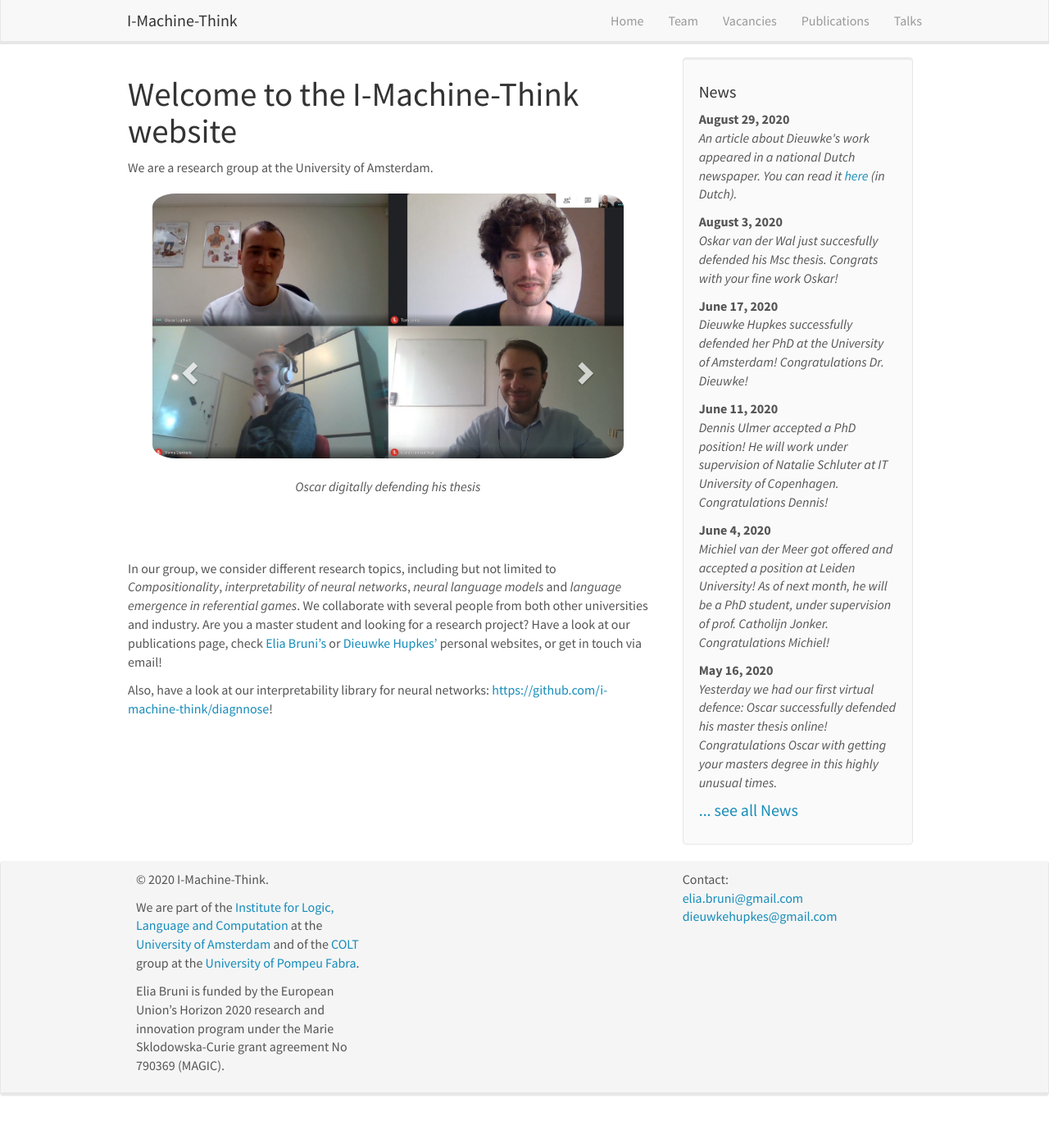
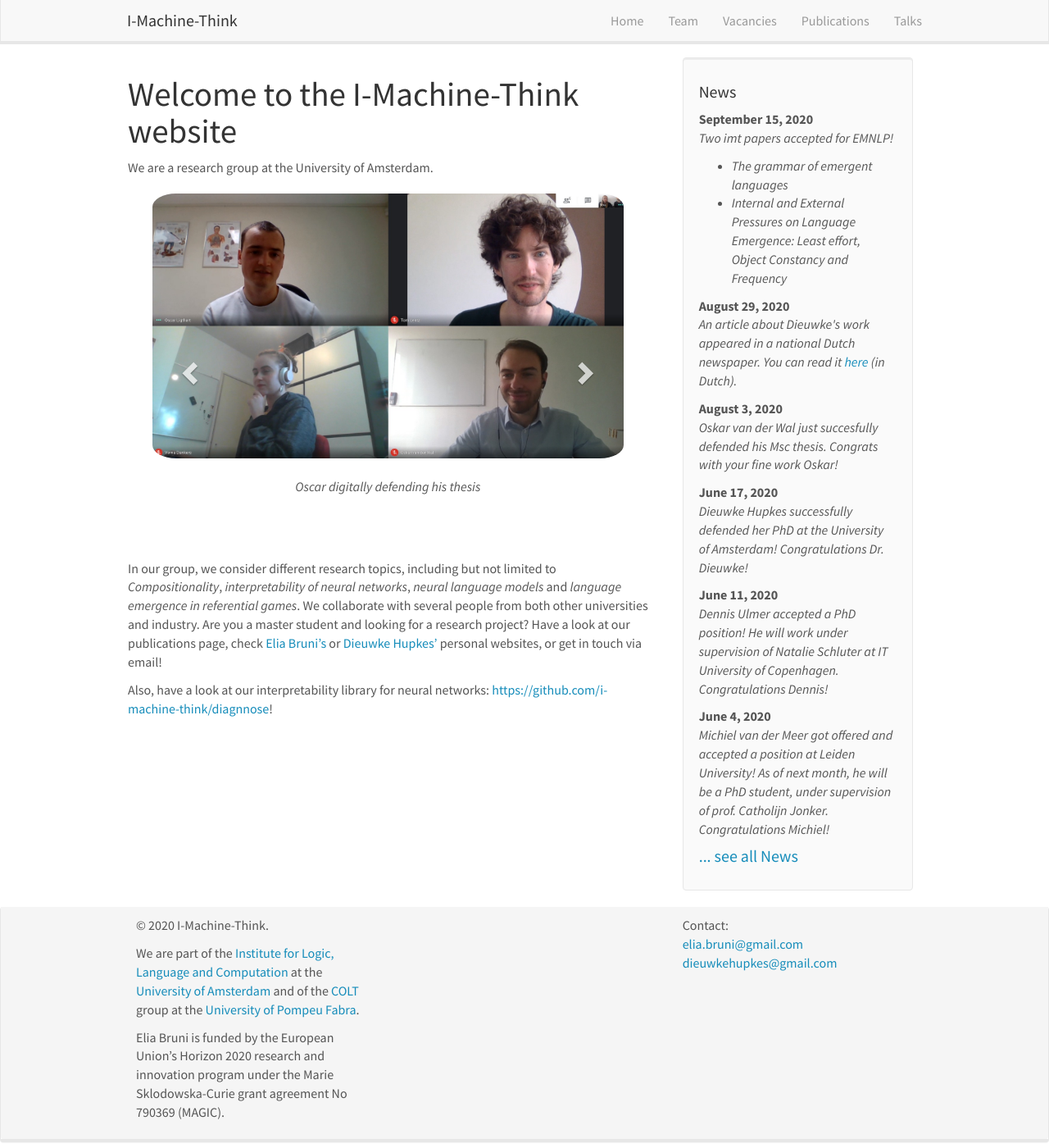
Before and after one commit to i-machine-think/i-machine-think.github.io, a Jekyll site: the page built from _pages/home.md, in a window 1280 px wide and 1400 px high. Shown: the whole window at 82% size. Built offline with Jekyll 4.4.1, drawn with Linux system fonts in a browser that asks for light colours; nearby versions of some CDN libraries.

Commit message:
Add EMNLP papers

```diff
--- a/_data/news.yml
+++ b/_data/news.yml
@@ -1,3 +1,7 @@
+- date: "September 15, 2020"
+  headline: "Two imt papers accepted for EMNLP! <ul><li>The grammar of emergent languages</li> <li>Internal and External Pressures on Language Emergence: Least effort, Object Constancy and Frequency </li></ul>"
+  content: "Two imt papers were accepted for EMNLP2020! <br> &nbsp; &nbsp; &nbsp; &nbsp; &#8226; <i>The Grammar of Emergent Languages</i> -- Oskar van der Wal, Silvan de Boer, Elia Bruni and Dieuwke Hupkes<br> &nbsp; &nbsp; &nbsp; &nbsp; &#8226; <i> Internal and External Pressures on Language Emergence: Least Effort, Object Constancy and Frequency </i> -- Diana Rodríguez Luna, Edoardo Maria Ponti, Dieuwke Hupkes and Elia Bruni. <br><br> Stay tuned for preprints!"
+
 - date: "August 29, 2020"
   headline: "An article about Dieuwke's work appeared in a national Dutch newspaper. You can read it <a href='https://i-machine-think.github.io/documents/Trouw-29-08-2020-article.pdf' target='_blank'>here</a> (in Dutch)."
   content: "An article about Dieuwke's work appeared in a national Dutch newspaper. You can read it <a href='https://i-machine-think.github.io/documents/Trouw-29-08-2020-article.pdf' target='_blank'>here</a> (in Dutch). What do you think about the controversial title?"
```
